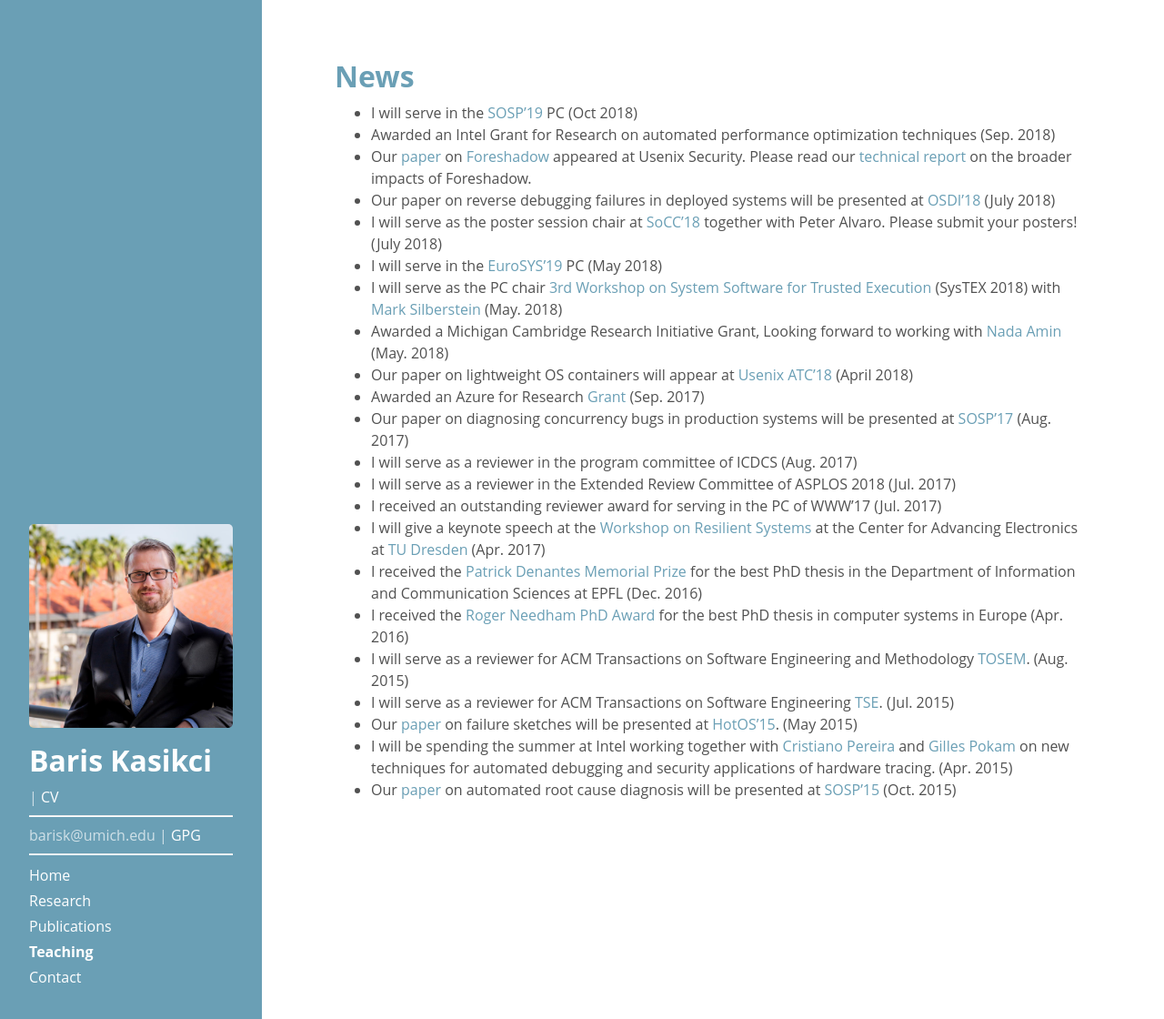
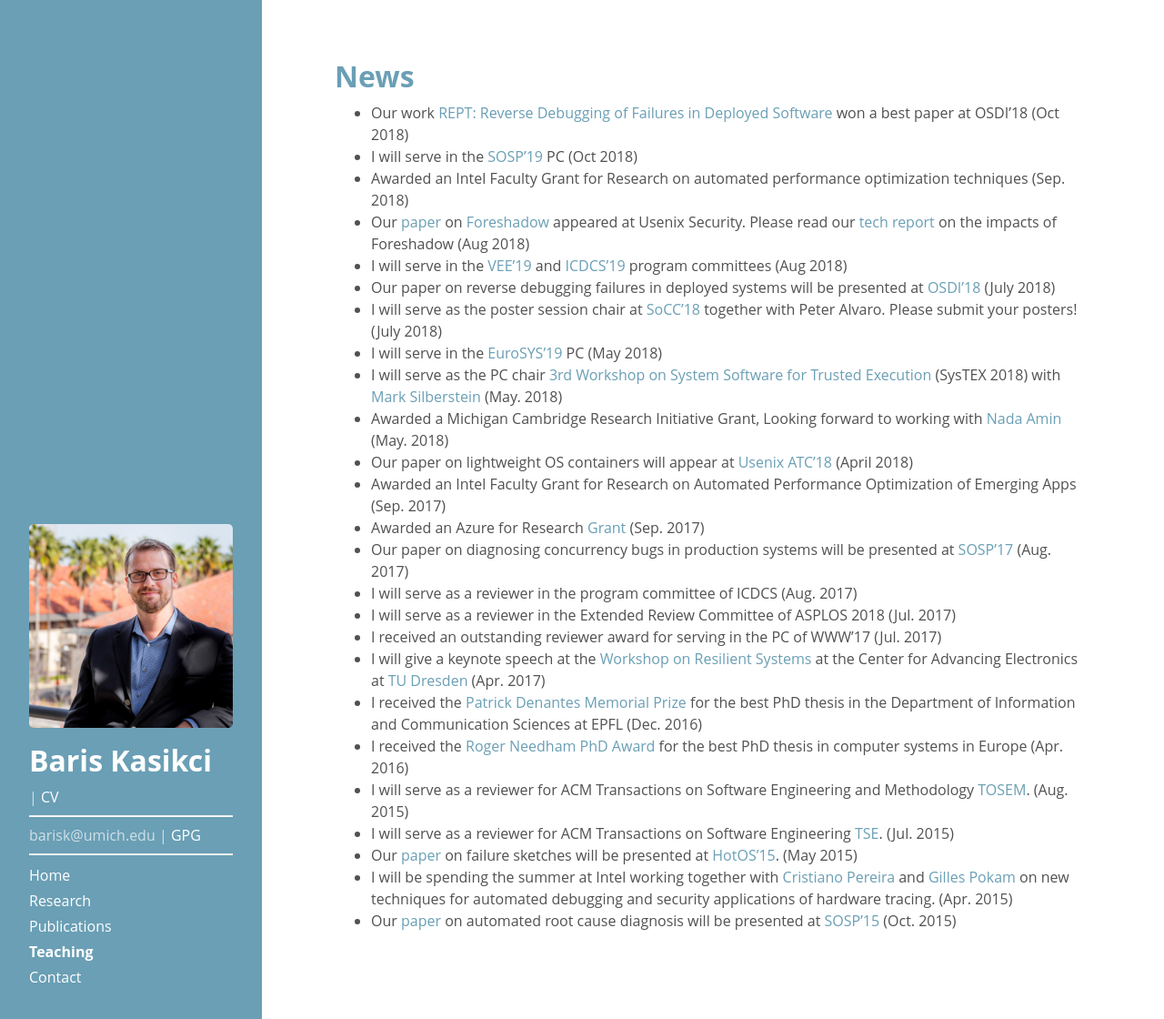
Before and after one commit to kasikci/kasikci.github.io, a Jekyll site: the page built from news.md, in a window 1280 px wide and 1120 px high. Shown: the whole window at 91% size. Built offline with Jekyll 4.4.1, drawn with Linux system fonts in a browser that asks for light colours.

Commit message:
updated the website

```diff
--- a/news.md
+++ b/news.md
@@ -3,15 +3,18 @@ layout: page
 title: News
 ---
 
+* Our work [REPT: Reverse Debugging of Failures in Deployed Software]({{ site.baseurl }}public/rept.pdf) won a best paper at OSDI'18 (Oct 2018)
 * I will serve in the [SOSP'19](https://www.sigops.org/sosp/sosp19/index.html) PC (Oct 2018)
-* Awarded an Intel Grant for Research on automated performance optimization techniques (Sep. 2018)
-* Our [paper](https://foreshadowattack.eu/foreshadow.pdf) on [Foreshadow](https://foreshadowattack.com) appeared at Usenix Security. Please read our [technical report](https://foreshadowattack.eu/foreshadow-NG.pdf) on the broader impacts of Foreshadow.
+* Awarded an Intel Faculty Grant for Research on automated performance optimization techniques (Sep. 2018)
+* Our [paper](https://foreshadowattack.eu/foreshadow.pdf) on [Foreshadow](https://foreshadowattack.com) appeared at Usenix Security. Please read our [tech report](https://foreshadowattack.eu/foreshadow-NG.pdf) on the impacts of Foreshadow (Aug 2018)
+* I will serve in the [VEE'19](https://conf.researchr.org/home/vee-2019) and [ICDCS'19](http://theory.utdallas.edu/ICDCS2019/) program committees (Aug 2018)
 * Our paper on reverse debugging failures in deployed systems will be presented at [OSDI'18](https://www.usenix.org/conference/osdi18) (July 2018)
 * I will serve as the poster session chair at [SoCC'18](https://acmsocc.github.io/2018/posters.html) together with Peter Alvaro. Please submit your posters! (July 2018)
 * I will serve in the [EuroSYS'19](https://www.eurosys2019.org/) PC (May 2018)
 * I will serve as the PC chair [3rd Workshop on System Software for Trusted Execution](https://systex18.ibr.cs.tu-bs.de/) (SysTEX 2018) with [Mark Silberstein](https://sites.google.com/site/silbersteinmark/) (May. 2018)
 * Awarded a Michigan Cambridge Research Initiative Grant, Looking forward to working with [Nada Amin](http://lampwww.epfl.ch/~amin/cv/) (May. 2018)
 * Our paper on lightweight OS containers will appear at [Usenix ATC'18](https://www.usenix.org/conference/atc18/presentation/thalheim) (April 2018)
+* Awarded an Intel Faculty Grant for Research on Automated Performance Optimization of Emerging Apps (Sep. 2017)
 * Awarded an Azure for Research [Grant](https://www.microsoft.com/en-us/research/academic-program/microsoft-azure-for-research/) (Sep. 2017)
 * Our paper on diagnosing concurrency bugs in production systems will be presented at [SOSP'17](https://www.sigops.org/sosp/sosp17/) (Aug. 2017)
 * I will serve as a reviewer in the program committee of ICDCS (Aug. 2017)
```
Also changed, not shown: _posts/2015-08-08-news.md (+4 -3 lines), _posts/2015-08-09-bio.md (+6 -0 lines), publications.md (+3 -3 lines), 7 other files.
